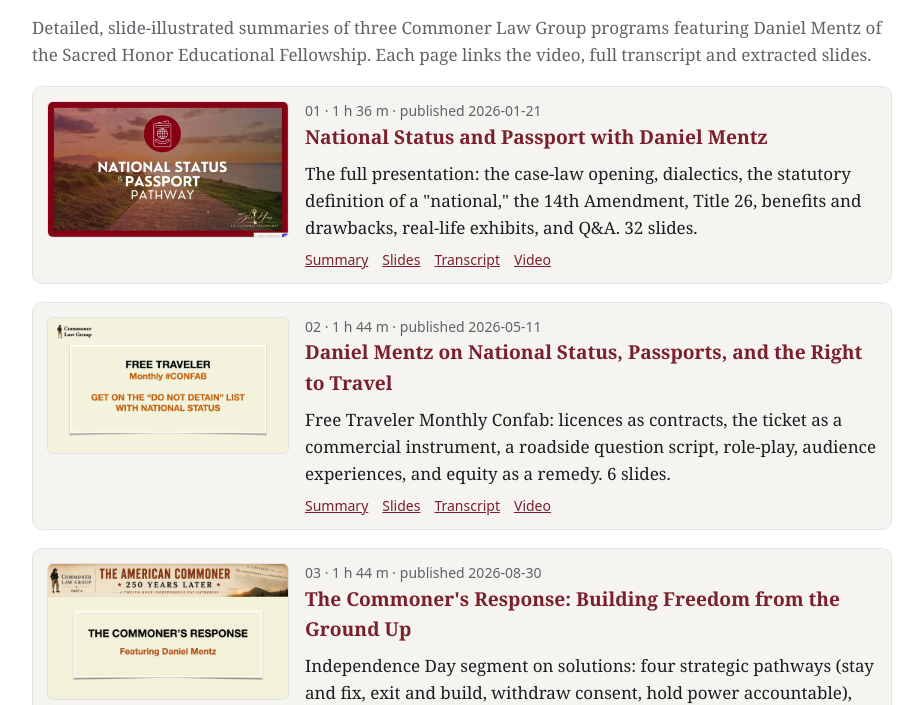
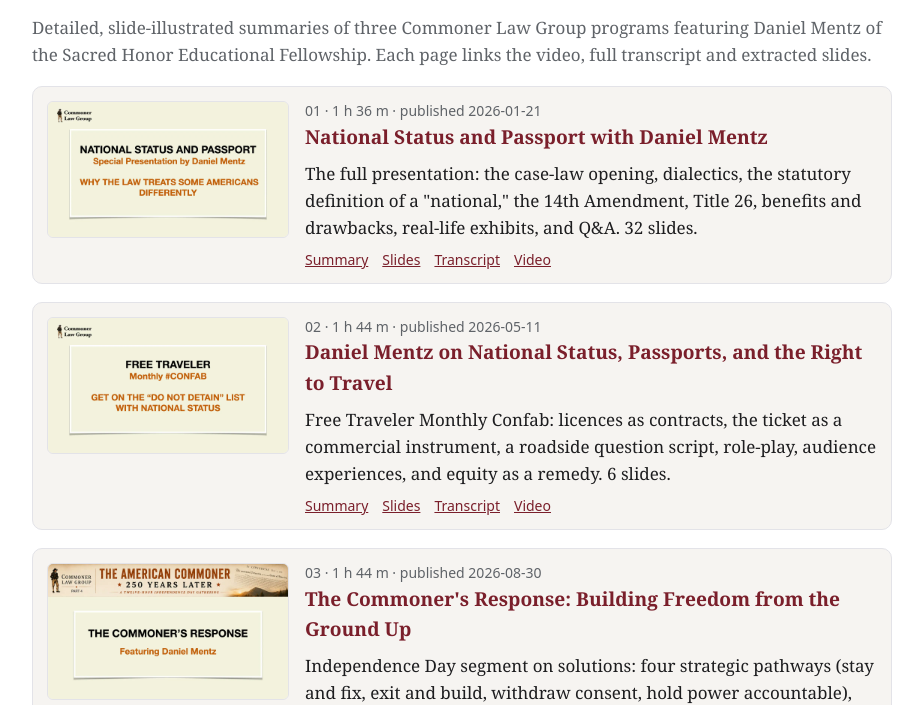
Before and after one commit to DogThatHunts/commoner_daniel_mentz, a plain HTML site: page index.html in a window 1280 px wide. Shown: the part 95-800 px from the top of the page, without its empty margins (178-1101 px from the left). Drawn offline with Linux system fonts and the light colour scheme.

Commit message:
Policy P11: tile graphics come from the Queue sheet link (YouTube thumbnail); update tiles
Co-Authored-By: Claude Sonnet 5.5 <noreply@anthropic.com>

```diff
--- a/index.html
+++ b/index.html
@@ -15,7 +15,7 @@ h1{color:var(--acc);font-size:2rem;line-height:1.2;margin-bottom:.2em}.lead{colo
 <h1>Daniel Mentz: Interview Summaries</h1>
 <p class="lead">Detailed, slide-illustrated summaries of three Commoner Law Group programs featuring Daniel Mentz of the Sacred Honor Educational Fellowship. Each page links the video, full transcript and extracted slides.</p>
 
-<div class="card"><a href="01.national_status_and_passport/summary.html"><img src="01.national_status_and_passport/slides/slide-01_00-04-46.jpg" alt="Slide from interview 01"></a><div>
+<div class="card"><a href="01.national_status_and_passport/summary.html"><img src="01.national_status_and_passport/collateral/thumbnail.jpg" alt="Slide from interview 01"></a><div>
 <div class="meta">01 · 1 h 36 m · published 2026-01-21</div>
 <h2><a href="01.national_status_and_passport/summary.html" style="color:inherit;text-decoration:none">National Status and Passport with Daniel Mentz</a></h2>
 <p>The full presentation: the case-law opening, dialectics, the statutory definition of a "national," the 14th Amendment, Title 26, benefits and drawbacks, real-life exhibits, and Q&amp;A. 32 slides.</p>
@@ -27,7 +27,7 @@ h1{color:var(--acc);font-size:2rem;line-height:1.2;margin-bottom:.2em}.lead{colo
 <p>Free Traveler Monthly Confab: licences as contracts, the ticket as a commercial instrument, a roadside question script, role-play, audience experiences, and equity as a remedy. 6 slides.</p>
 <div class="links"><a href="02.national_status_and_right_to_travel/summary.html">Summary</a><a href="02.national_status_and_right_to_travel/slides/slides-index.md">Slides</a><a href="02.national_status_and_right_to_travel/collateral/transcript.md">Transcript</a><a href="https://www.youtube.com/watch?v=_-LTnN5BeBs">Video</a></div></div></div>
 
-<div class="card"><a href="03.building_freedom_from_the_ground_up/summary.html"><img src="03.building_freedom_from_the_ground_up/slides/slide-01_00-00-00.jpg" alt="Slide from interview 03"></a><div>
+<div class="card"><a href="03.building_freedom_from_the_ground_up/summary.html"><img src="03.building_freedom_from_the_ground_up/collateral/thumbnail.jpg" alt="Slide from interview 03"></a><div>
 <div class="meta">03 · 1 h 44 m · published 2026-08-30</div>
 <h2><a href="03.building_freedom_from_the_ground_up/summary.html" style="color:inherit;text-decoration:none">The Commoner's Response: Building Freedom from the Ground Up</a></h2>
 <p>Independence Day segment on solutions: four strategic pathways (stay and fix, exit and build, withdraw consent, hold power accountable), Exit &amp; Build, and Clint Griess's jury-principle excerpt. 18 slides.</p>
```
Also changed, not shown: 01.national_status_and_passport/collateral/thumbnail.jpg (added), 03.building_freedom_from_the_ground_up/collateral/thumbnail.jpg (added), 2 other files.
